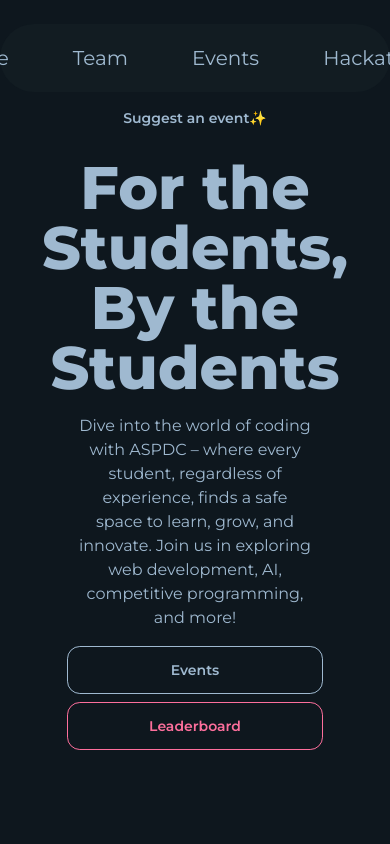
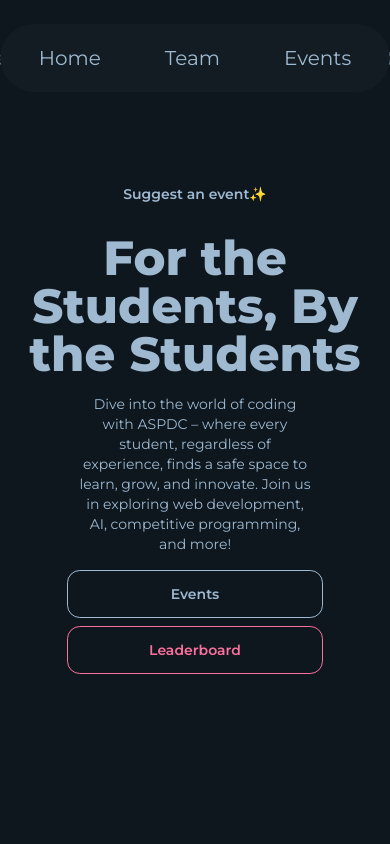
Before and after one commit to ni3rav/tailwind-workshop, a website built with Vite: page index.html in a window 390 px wide. Shown: the top 844 px of the page. Built offline with nearby package versions, Linux system fonts and the light colour scheme.

Commit message:
minor fixes

```diff
--- a/index.html
+++ b/index.html
@@ -15,7 +15,7 @@
 <body class="flex flex-col items-center">
   <!-- !navbar -->
 
-  <!-- ?what did we do?: 1. created two separate navbars, one for screens below md breakpoint and other for md breakpoint onward, 2. added hover effect to navbar links along with tranitions to make it look smooth  3. fixed issues with width -->
+  <!-- ?what did we do?: 1. created three separate navbars, one for screens below sm an one for between sm and md breakpoint and other for md breakpoint onward, 2. added hover effect to navbar links along with tranitions to make it look smooth  3. fixed issues with width -->
 
   <nav
     class="h-[8vh] w-screen bg-base-100 text-xl items-center justify-center gap-16 z-50 fixed mt-6 rounded-full md:visible hidden md:flex">
@@ -34,6 +34,12 @@
     <a href="#" class="hover:text-primary transition-all duration-500 ease-in-out">Events</a>
     <a href="#" class="hover:text-primary transition-all duration-500 ease-in-out">Hackathons</a>
   </nav>
+  <nav
+    class="h-[8vh] w-screen bg-base-100 text-xl items-center justify-center gap-16 z-50 fixed mt-6 rounded-full sm:hidden flex">
+    <a href="#" class="hover:text-primary transition-all duration-500 ease-in-out">Home</a>
+    <a href="#" class="hover:text-primary transition-all duration-500 ease-in-out">Team</a>
+    <a href="#" class="hover:text-primary transition-all duration-500 ease-in-out">Events</a>
+  </nav>
   <!-- !navbar -->
 
 
@@ -44,9 +50,9 @@
 
     <button class="btn btn-ghost rounded-full px-8">Suggest an event✨</button>
 
-    <h1 class="text-center md:text-7xl text-6xl font-extraBold">For the Students, By the Students</h1>
+    <h1 class="text-center md:text-7xl text-5xl font-extraBold">For the Students, By the Students</h1>
 
-    <p class="w-3/5 text-center">Dive into the world of coding with ASPDC – where every student, regardless of
+    <p class="w-3/5 text-center text-sm md:text-md">Dive into the world of coding with ASPDC – where every student, regardless of
       experience, finds a safe space to learn, grow, and innovate. Join us in exploring web development, AI, competitive
       programming, and more!</p>
 
```
Also changed, not shown: styles/output.css.
